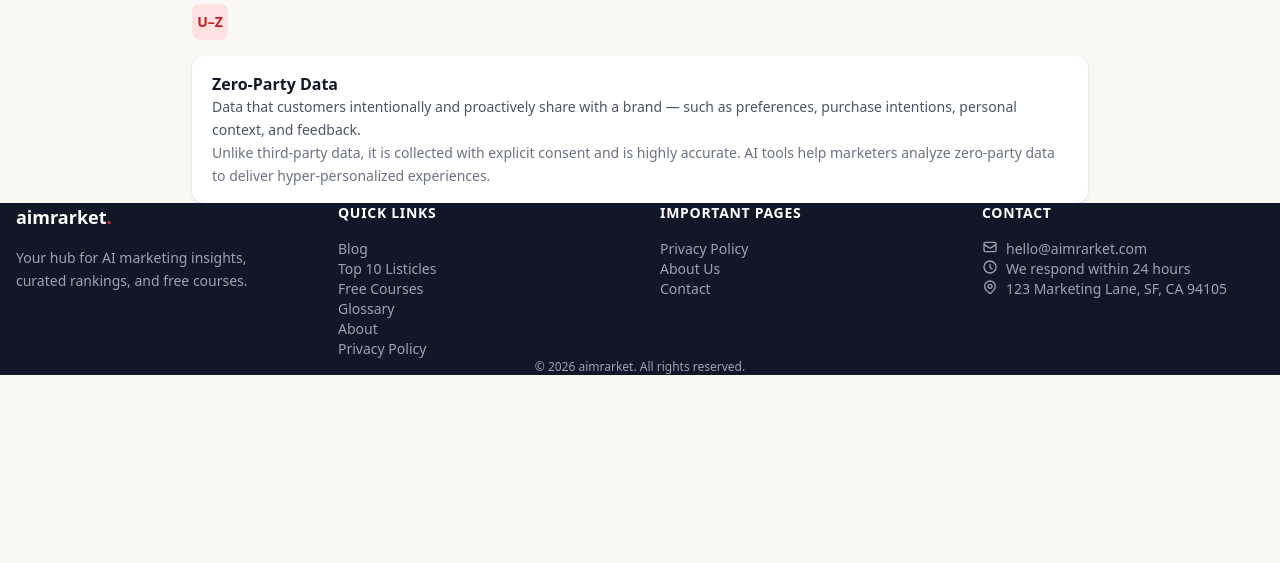
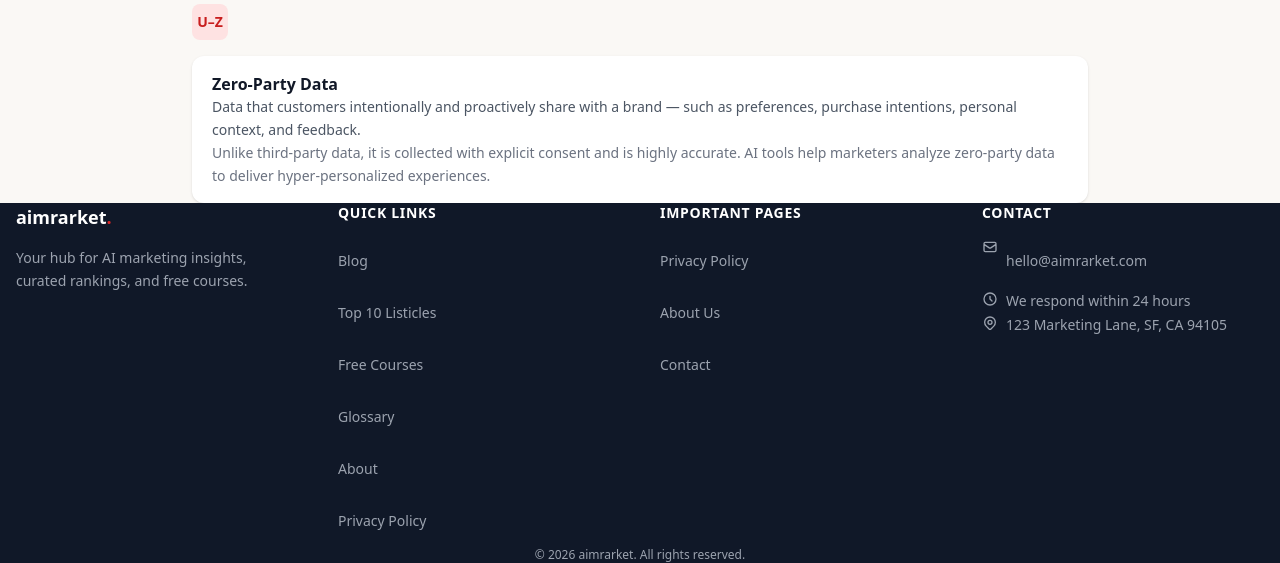
Before and after one commit to aouwalitshikkha/ai-marketings-template, a Django app: page /glossary/ in a window 1280 px wide. Shown: the part 1937-2500 px from the top of the page. Before the commit the page ends 2312 px from the top, so only its background shows below. Run offline with Django 5.2, Linux system fonts and the light colour scheme; data comes from the database, SQL or seed files in the repository; data that the repository does not hold is empty; style sheets or scripts are compiled from the project's sources.

Commit message:
Fix touch target size in footer links

```diff
--- a/templates/base.html
+++ b/templates/base.html
@@ -37,6 +37,7 @@
     .transition{transition:all .15s ease}
     ol,ul,menu{list-style:none}
     .w-5{width:1.25rem}.h-5{height:1.25rem}.w-9{width:2.25rem}.h-9{height:2.25rem}.ml-1{margin-left:.25rem}
+    .inline-block{display:inline-block}.py-3{padding-block:.75rem}.min-h-\[48px\]{min-height:48px}.space-y-1>:not(:last-child){margin-bottom:.25rem}
   </style>
   <link rel="preload" href="{% static 'css/output.css' %}" as="style" onload="this.onload=null;this.rel='stylesheet'" />
   <noscript><link rel="stylesheet" href="{% static 'css/output.css' %}" /></noscript>
@@ -99,9 +100,9 @@
     <div class="max-w-7xl mx-auto px-4 sm:px-6 lg:px-8 py-12">
       <div class="grid grid-cols-1 sm:grid-cols-2 lg:grid-cols-4 gap-10">
         <div><h4 class="text-white font-bold text-lg mb-4">aimrarket<span class="text-red-600">.</span></h4><p class="text-sm leading-relaxed">Your hub for AI marketing insights, curated rankings, and free courses.</p></div>
-        <div><h4 class="text-white font-semibold text-sm uppercase tracking-wider mb-4">Quick Links</h4><ul class="space-y-2 text-sm"><li><a href="/blog/" class="hover:text-white transition">Blog</a></li><li><a href="/top10/" class="hover:text-white transition">Top 10 Listicles</a></li><li><a href="/courses/" class="hover:text-white transition">Free Courses</a></li><li><a href="/glossary/" class="hover:text-white transition">Glossary</a></li><li><a href="/about/" class="hover:text-white transition">About</a></li><li><a href="/privacy/" class="hover:text-white transition">Privacy Policy</a></li></ul></div>
-        <div><h4 class="text-white font-semibold text-sm uppercase tracking-wider mb-4">Important Pages</h4><ul class="space-y-2 text-sm"><li><a href="/privacy/" class="hover:text-white transition">Privacy Policy</a></li><li><a href="/about/" class="hover:text-white transition">About Us</a></li><li><a href="/contact/" class="hover:text-white transition">Contact</a></li></ul></div>
-        <div><h4 class="text-white font-semibold text-sm uppercase tracking-wider mb-4">Contact</h4><ul class="space-y-2 text-sm"><li class="flex items-start gap-2"><svg class="w-4 h-4 text-gray-400 shrink-0 mt-0.5" fill="none" stroke="currentColor" stroke-width="2" viewBox="0 0 24 24"><path stroke-linecap="round" stroke-linejoin="round" d="M3 8l7.89 5.26a2 2 0 002.22 0L21 8M5 19h14a2 2 0 002-2V7a2 2 0 00-2-2H5a2 2 0 00-2 2v10a2 2 0 002 2z"/></svg><a href="mailto:hello@aimrarket.com" class="hover:text-white transition">hello@aimrarket.com</a></li><li class="flex items-start gap-2"><svg class="w-4 h-4 text-gray-400 shrink-0 mt-0.5" fill="none" stroke="currentColor" stroke-width="2" viewBox="0 0 24 24"><path stroke-linecap="round" stroke-linejoin="round" d="M12 8v4l3 3m6-3a9 9 0 11-18 0 9 9 0 0118 0z"/></svg><span>We respond within 24 hours</span></li><li class="flex items-start gap-2"><svg class="w-4 h-4 text-gray-400 shrink-0 mt-0.5" fill="none" stroke="currentColor" stroke-width="2" viewBox="0 0 24 24"><path stroke-linecap="round" stroke-linejoin="round" d="M17.657 16.657L13.414 20.9a1.998 1.998 0 01-2.827 0l-4.244-4.243a8 8 0 1111.314 0z"/><path stroke-linecap="round" stroke-linejoin="round" d="M15 11a3 3 0 11-6 0 3 3 0 016 0z"/></svg><span>123 Marketing Lane, SF, CA 94105</span></li></ul></div>
+        <div><h4 class="text-white font-semibold text-sm uppercase tracking-wider mb-4">Quick Links</h4><ul class="space-y-1 text-sm"><li><a href="/blog/" class="inline-block py-3 min-h-[48px] hover:text-white transition">Blog</a></li><li><a href="/top10/" class="inline-block py-3 min-h-[48px] hover:text-white transition">Top 10 Listicles</a></li><li><a href="/courses/" class="inline-block py-3 min-h-[48px] hover:text-white transition">Free Courses</a></li><li><a href="/glossary/" class="inline-block py-3 min-h-[48px] hover:text-white transition">Glossary</a></li><li><a href="/about/" class="inline-block py-3 min-h-[48px] hover:text-white transition">About</a></li><li><a href="/privacy/" class="inline-block py-3 min-h-[48px] hover:text-white transition">Privacy Policy</a></li></ul></div>
+        <div><h4 class="text-white font-semibold text-sm uppercase tracking-wider mb-4">Important Pages</h4><ul class="space-y-1 text-sm"><li><a href="/privacy/" class="inline-block py-3 min-h-[48px] hover:text-white transition">Privacy Policy</a></li><li><a href="/about/" class="inline-block py-3 min-h-[48px] hover:text-white transition">About Us</a></li><li><a href="/contact/" class="inline-block py-3 min-h-[48px] hover:text-white transition">Contact</a></li></ul></div>
+        <div><h4 class="text-white font-semibold text-sm uppercase tracking-wider mb-4">Contact</h4><ul class="space-y-1 text-sm"><li class="flex items-start gap-2"><svg class="w-4 h-4 text-gray-400 shrink-0 mt-0.5" fill="none" stroke="currentColor" stroke-width="2" viewBox="0 0 24 24"><path stroke-linecap="round" stroke-linejoin="round" d="M3 8l7.89 5.26a2 2 0 002.22 0L21 8M5 19h14a2 2 0 002-2V7a2 2 0 00-2-2H5a2 2 0 00-2 2v10a2 2 0 002 2z"/></svg><a href="mailto:hello@aimrarket.com" class="inline-block py-3 min-h-[48px] hover:text-white transition">hello@aimrarket.com</a></li><li class="flex items-start gap-2"><svg class="w-4 h-4 text-gray-400 shrink-0 mt-0.5" fill="none" stroke="currentColor" stroke-width="2" viewBox="0 0 24 24"><path stroke-linecap="round" stroke-linejoin="round" d="M12 8v4l3 3m6-3a9 9 0 11-18 0 9 9 0 0118 0z"/></svg><span>We respond within 24 hours</span></li><li class="flex items-start gap-2"><svg class="w-4 h-4 text-gray-400 shrink-0 mt-0.5" fill="none" stroke="currentColor" stroke-width="2" viewBox="0 0 24 24"><path stroke-linecap="round" stroke-linejoin="round" d="M17.657 16.657L13.414 20.9a1.998 1.998 0 01-2.827 0l-4.244-4.243a8 8 0 1111.314 0z"/><path stroke-linecap="round" stroke-linejoin="round" d="M15 11a3 3 0 11-6 0 3 3 0 016 0z"/></svg><span>123 Marketing Lane, SF, CA 94105</span></li></ul></div>
       </div>
     </div>
     <div class="border-t border-gray-800"><div class="max-w-7xl mx-auto px-4 sm:px-6 lg:px-8 py-5 text-center text-xs text-gray-400">&copy; 2026 aimrarket. All rights reserved.</div></div>
```
